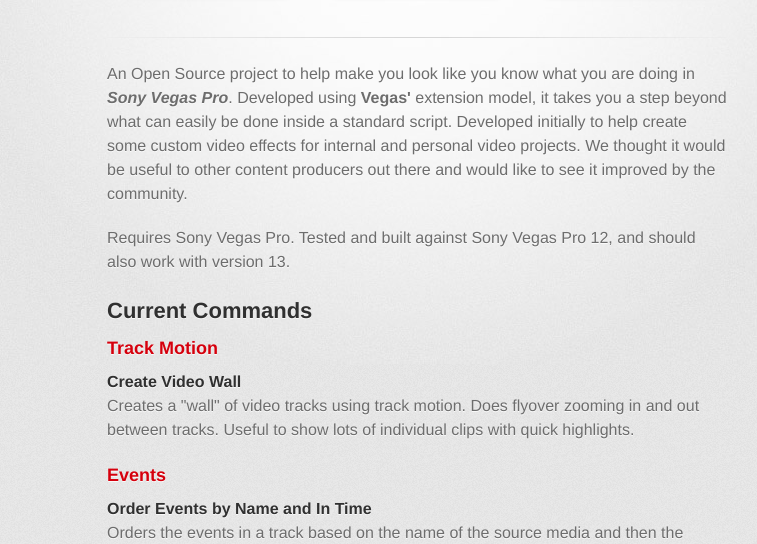
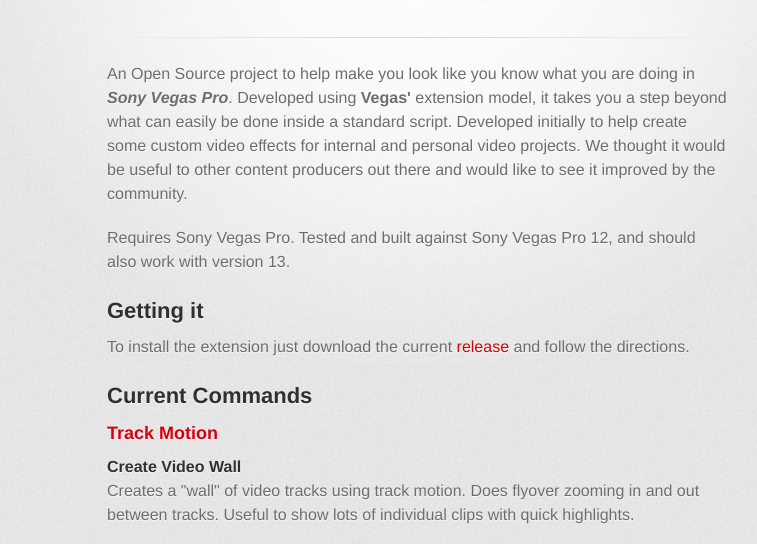
Before and after one commit to AlienArc/VegasBluff, a plain HTML site: page index.html in a window 1280 px wide. Shown: the part 209-753 px from the top of the page, without its empty margins (223-980 px from the left). Drawn offline with Linux system fonts and the light colour scheme; a web font is replaced by a local one.

```diff
--- a/index.html
+++ b/index.html
@@ -34,6 +34,11 @@
           <p>An Open Source project to help make you look like you know what you are doing in <strong><em>Sony Vegas Pro</em></strong>. Developed using <strong>Vegas'</strong> extension model, it takes you a step beyond what can easily be done inside a standard script. Developed initially to help create some custom video effects for internal and personal video projects. We thought it would be useful to other content producers out there and would like to see it improved by the community.</p>
 
 <p>Requires Sony Vegas Pro. Tested and built against Sony Vegas Pro 12, and should also work with version 13.</p>
+
+<h2>
+<a id="getting-it" class="anchor" href="#getting-it" aria-hidden="true"><span aria-hidden="true" class="octicon octicon-link"></span></a>Getting it</h2>
+
+<p>To install the extension just download the current <a href="https://github.com/AlienArc/VegasBluff/releases/latest" title="latest release">release</a> and follow the directions.</p>
 
 <h2>
 <a id="current-commands" class="anchor" href="#current-commands" aria-hidden="true"><span aria-hidden="true" class="octicon octicon-link"></span></a>Current Commands</h2>
```
Also changed, not shown: params.json (+1 -1 lines).
